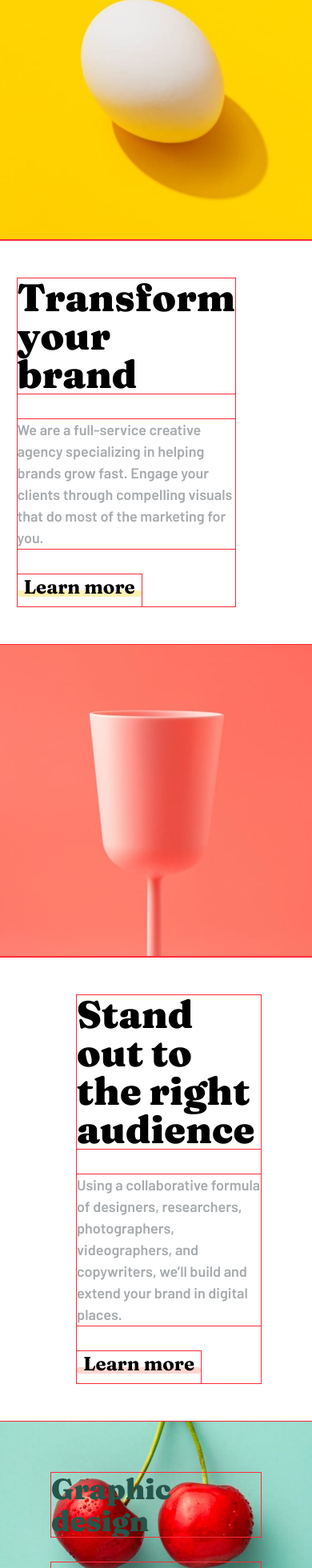
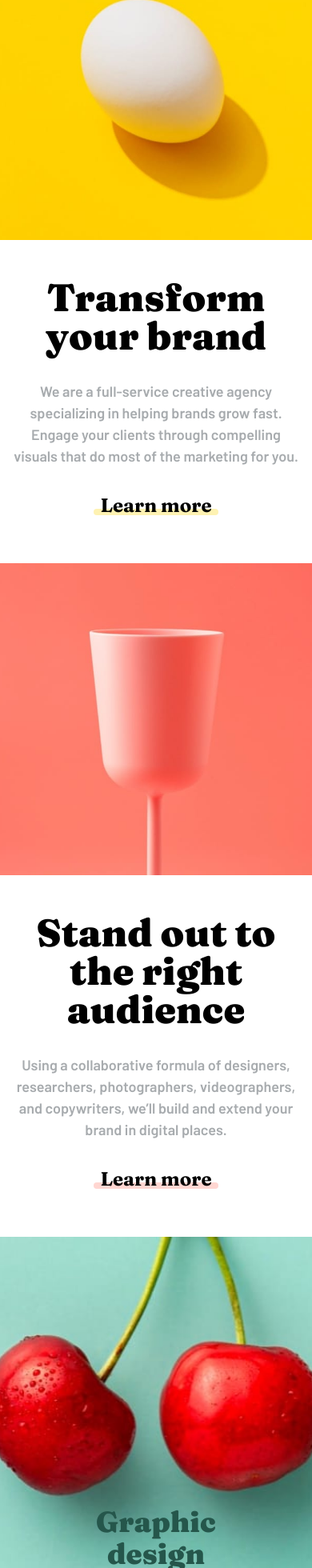
Before and after one commit to lilKriT/fem-agency-landing-page, a Next.js app: page / in a window 390 px wide. Shown: the part 730-2690 px from the top of the page at 80% size. Built offline with nearby package versions, Linux system fonts and the light colour scheme.

Commit message:
Responsiveness.

```diff
--- a/app/globals.css
+++ b/app/globals.css
@@ -33,7 +33,7 @@
 }
 
 * {
-  @apply outline outline-red-500;
+  /* @apply outline outline-red-500; */
 }
 
 body {
--- a/app/sections/Features.tsx
+++ b/app/sections/Features.tsx
@@ -9,8 +9,8 @@ const Features = () => {
         <div className="bg-[url('/desktop/image-transform.jpg')] bg-cover bg-center lg:order-2 aspect-square lg:aspect-auto"></div>
 
         {/* Transform */}
-        <div className="flex justify-end items-center py-12 lg:py-36 pr-24 lg:order-1">
-          <div className="max-w-prose flex flex-col justify-center items-start gap-8 ml-16">
+        <div className="flex justify-center lg:justify-end items-center py-12 lg:py-36 lg:pr-24 lg:order-1">
+          <div className="max-w-prose flex flex-col justify-center items-center lg:items-start gap-8 mx-4 lg:ml-16 text-center lg:text-left">
             <h2 className="text-5xl font-black">Transform your brand</h2>
 
             <p className="text-gray-400">
@@ -32,8 +32,8 @@ const Features = () => {
         <div className="bg-[url('/desktop/image-stand-out.jpg')] bg-cover bg-center lg:order-3 aspect-square lg:aspect-auto"></div>
 
         {/* Stand out */}
-        <div className="flex justify-start items-center py-12 lg:py-36 pl-24 lg:order-4">
-          <div className="max-w-prose flex flex-col justify-center items-start gap-8 mr-16">
+        <div className="flex justify-start items-center py-12 lg:py-36 lg:pl-24 lg:order-4">
+          <div className="max-w-prose flex flex-col justify-center items-center lg:items-start gap-8 mx-4 lg:mr-16 text-center lg:text-left">
             <h2 className="text-5xl font-black">
               Stand out to the right audience
             </h2>
@@ -54,9 +54,11 @@ const Features = () => {
         </div>
 
         {/* Cherries / Graphic design */}
-        <div className="bg-[url('/desktop/image-graphic-design.jpg')] bg-cover bg-top lg:order-5 flex flex-col justify-end items-center gap-8 p-16">
-          <h2 className="text-4xl font-black text-green-800">Graphic design</h2>
-          <p className="text-green-800 text-center max-w-[50ch] text-balance">
+        <div className="bg-[url('/desktop/image-graphic-design.jpg')] bg-cover bg-top lg:order-5 flex flex-col justify-end items-center gap-8 p-16 text-center ">
+          <h2 className="text-4xl font-black text-green-800 mt-68 lg:mt-0">
+            Graphic design
+          </h2>
+          <p className="text-green-800 max-w-[50ch] text-balance">
             Great design makes you memorable. We deliver artwork that
             underscores your brand message and captures potential clients’
             attention.
@@ -65,7 +67,9 @@ const Features = () => {
 
         {/* Orange / Photography */}
         <div className="bg-[url('/desktop/image-photography.jpg')] bg-cover bg-top lg:order-6 flex flex-col justify-end items-center gap-8 p-16">
-          <h2 className="text-4xl font-black text-blue-800">Photography</h2>
+          <h2 className="text-4xl font-black text-blue-800 mt-68 lg:mt-0">
+            Photography
+          </h2>
           <p className="text-blue-800 text-center max-w-[50ch] text-balance">
             Increase your credibility by getting the most stunning, high-quality
             photos that improve your business image.
```
